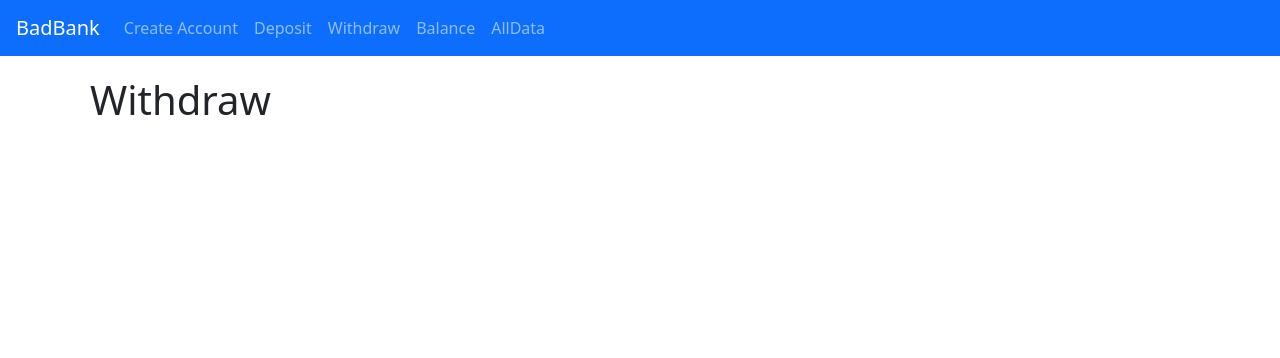
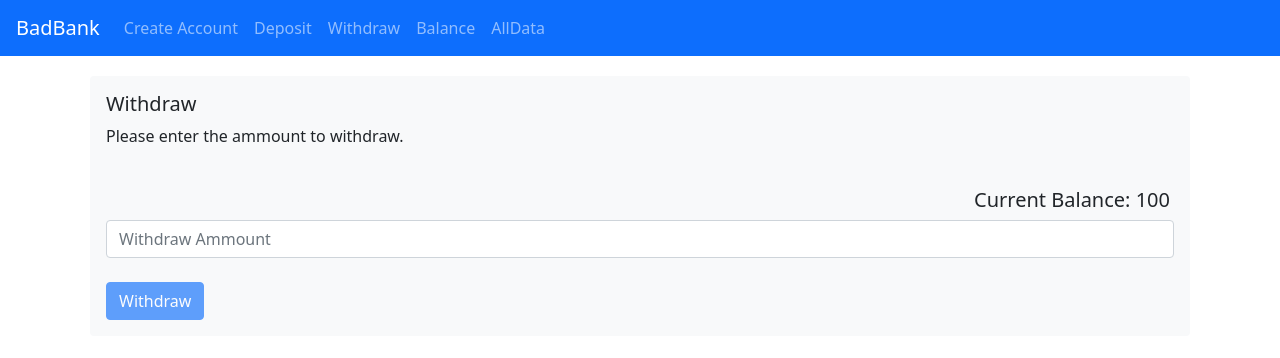
Before and after one commit to osunacj/bank, a React (Create React App) app: page /#/withdraw in a window 1280 px wide. Shown: the top 358 px of the page. Built offline with nearby package versions, Linux system fonts and the light colour scheme.

Commit message:
balance and withdraw page

```diff
--- a/src/components/balance.js
+++ b/src/components/balance.js
@@ -1,4 +1,17 @@
+import { UserContext } from "./App";
+import React from "react";
+import Card from "react-bootstrap/Card";
+
 function Balance() {
-  return <h1>Balance</h1>;
+  const ctx = React.useContext(UserContext);
+
+  return (
+    <Card className="bg-light border-0">
+      <Card.Body>
+        <Card.Title>Balance</Card.Title>
+        <Card.Text>Your current balance is of {ctx.users[0].balance}</Card.Text>
+      </Card.Body>
+    </Card>
+  );
 }
 export default Balance;
--- a/src/components/withdraw.js
+++ b/src/components/withdraw.js
@@ -1,5 +1,79 @@
+import Card from "react-bootstrap/Card";
+import React from "react";
+import { UserContext } from "./App";
+
 function Withdraw() {
-  return <h1>Withdraw</h1>;
+  const ctx = React.useContext(UserContext);
+  const [status, setStatus] = React.useState("");
+  const [ammount, setAmmount] = React.useState(0);
+  const [disabled, setDisabled] = React.useState(true);
+  const inputDeposit = document.getElementById("inputWithdraw");
+
+  function update() {
+    if (ctx.users[0].balance < ammount) {
+      setDisabled(true);
+      setStatus("Withdraw ammount is bigger than balance.");
+      inputDeposit.value = "";
+    } else {
+      ctx.users[0].balance = ctx.users[0].balance - ammount;
+      console.log(ctx.users[0].balance);
+      setAmmount(0);
+
+      inputDeposit.value = "";
+      setDisabled(true);
+    }
+  }
+
+  function numberAlert(value) {
+    if (isNaN(Number(value))) {
+      setStatus("Not a Number");
+    }
+  }
+
+  function negativeNumber(value) {
+    if (Number(value) < 0) {
+      setDisabled(true);
+      setStatus("Negative number not allowed");
+    } else {
+      setDisabled(false);
+      setStatus("");
+      setAmmount(Number(value));
+    }
+  }
+
+  return (
+    <Card className="bg-light border-0">
+      <Card.Body>
+        <Card.Title>Withdraw</Card.Title>
+        <Card.Text>Please enter the ammount to withdraw.</Card.Text>
+        <br />
+        <div className="d-flex justify-content-between px-1">
+          <h5 className="text-danger">{status}</h5>
+          <h5>Current Balance: {ctx.users[0].balance}</h5>
+        </div>
+
+        <input
+          type="number"
+          id="inputWithdraw"
+          className="form-control"
+          placeholder="Withdraw Ammount"
+          onChange={(e) => {
+            numberAlert(e.currentTarget.value);
+            negativeNumber(e.currentTarget.value);
+          }}
+        ></input>
+        <br />
+        <button
+          type="submit"
+          className="btn btn-primary"
+          disabled={disabled}
+          onClick={(e) => update()}
+        >
+          Withdraw
+        </button>
+      </Card.Body>
+    </Card>
+  );
 }
 
 export default Withdraw;
```
